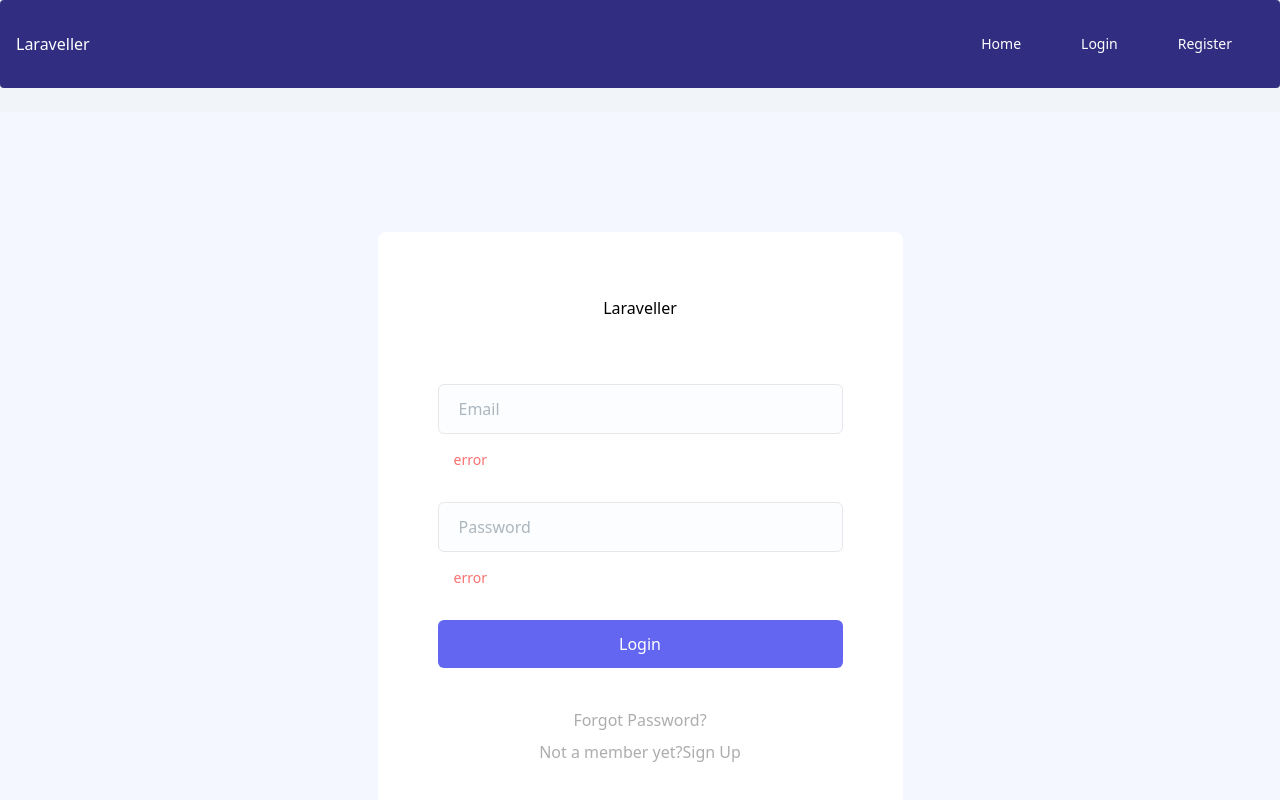
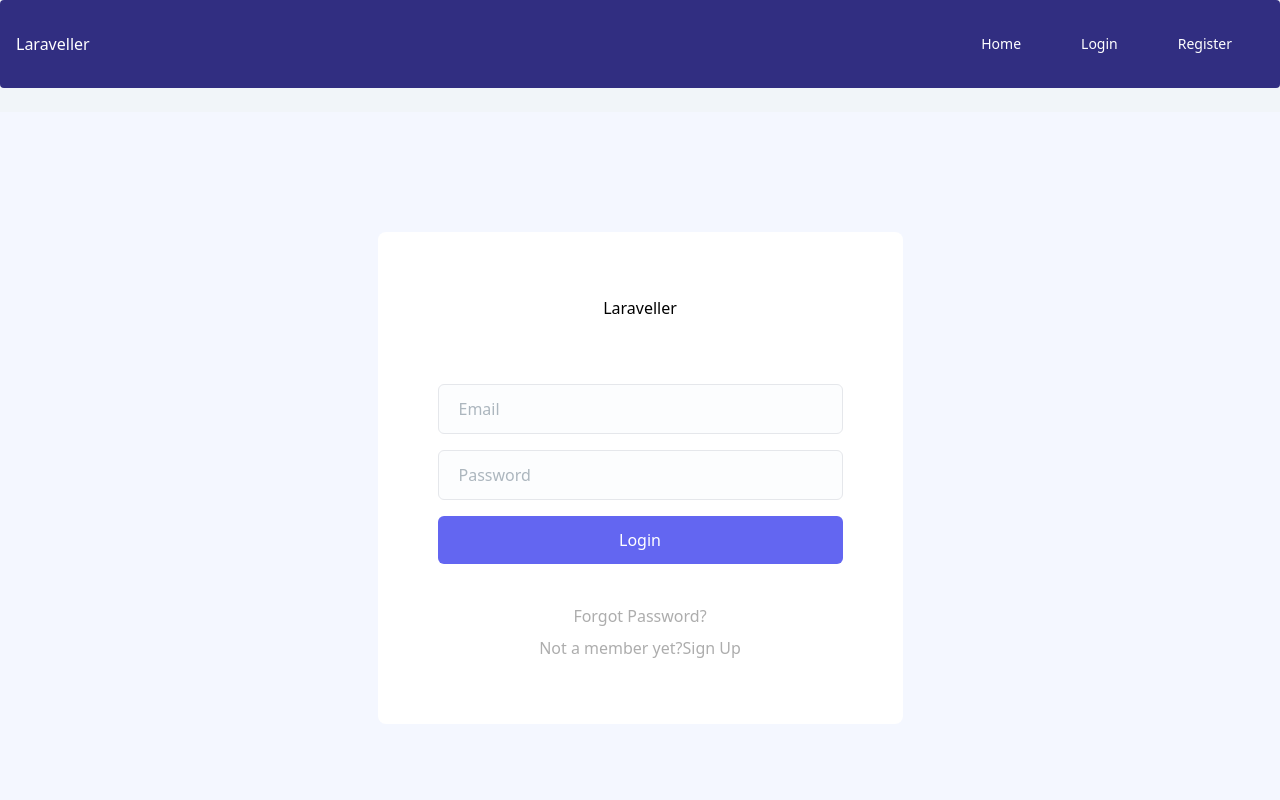
Before and after one commit to tonyxhepa/react-authentication-with-breeze-api, a React (Vite) app: page /login in a window 1280 px wide. Shown: the top 800 px of the page. Built offline with nearby package versions, Linux system fonts and the light colour scheme.

Commit message:
register and login errors

```diff
--- a/src/components/Login.jsx
+++ b/src/components/Login.jsx
@@ -5,17 +5,23 @@ import axios from "../api/axios";
 const Login = () => {
   const [email, setEmail] = useState("");
   const [password, setPassword] = useState("");
+  const [errors, setErrors] = useState([]);
   const navigate = useNavigate();
+
+  const csrf = () => axios.get("/sanctum/csrf-cookie");
 
   const handleLogin = async (event) => {
     event.preventDefault();
+    await csrf();
     try {
       await axios.post("/login", { email, password });
       setEmail("");
       setPassword("");
       navigate("/");
     } catch (e) {
-      console.log(e);
+      if (e.response.status === 422) {
+        setErrors(e.response.data.errors);
+      }
     }
   };
 
@@ -62,9 +68,13 @@ const Login = () => {
                     focus-visible:shadow-none
                   "
                   />
-                  <div className="flex">
-                    <span className="text-red-400 text-sm m-2 p-2">error</span>
-                  </div>
+                  {errors.email && (
+                    <div className="flex">
+                      <span className="text-red-400 text-sm m-2 p-2">
+                        {errors.email[0]}
+                      </span>
+                    </div>
+                  )}
                 </div>
                 <div className="mb-4">
                   <input
@@ -87,9 +97,13 @@ const Login = () => {
                     focus-visible:shadow-none
                   "
                   />
-                  <div className="flex">
-                    <span className="text-red-400 text-sm m-2 p-2">error</span>
-                  </div>
+                  {errors.password && (
+                    <div className="flex">
+                      <span className="text-red-400 text-sm m-2 p-2">
+                        {errors.password[0]}
+                      </span>
+                    </div>
+                  )}
                 </div>
                 <div className="mb-10">
                   <button
--- a/src/components/Register.jsx
+++ b/src/components/Register.jsx
@@ -7,11 +7,14 @@ const Register = () => {
   const [email, setEmail] = useState("");
   const [password, setPassword] = useState("");
   const [password_confirmation, setPasswordConfirmation] = useState("");
+  const [errors, setErrors] = useState([]);
   const navigate = useNavigate();
+
+  const csrf = () => axios.get("/sanctum/csrf-cookie");
 
   const handleRegister = async (event) => {
     event.preventDefault();
-
+    await csrf();
     try {
       await axios.post("/register", {
         name,
@@ -25,7 +28,9 @@ const Register = () => {
       setName("");
       navigate("/");
     } catch (e) {
-      console.log(e);
+      if (e.response.status === 422) {
+        setErrors(e.response.data.errors);
+      }
     }
   };
 
@@ -72,9 +77,13 @@ const Register = () => {
                     focus-visible:shadow-none
                   "
                   />
+                  {errors.name && (
                     <div className="flex">
-                    <span className="text-red-400 text-sm m-2 p-2">error</span>
+                      <span className="text-red-400 text-sm m-2 p-2">
+                        {errors.name[0]}
+                      </span>
                     </div>
+                  )}
                 </div>
                 <div className="mb-4">
                   <input
@@ -97,9 +106,13 @@ const Register = () => {
                     focus-visible:shadow-none
                   "
                   />
+                  {errors.email && (
                     <div className="flex">
-                    <span className="text-red-400 text-sm m-2 p-2">error</span>
+                      <span className="text-red-400 text-sm m-2 p-2">
+                        {errors.email[0]}
+                      </span>
                     </div>
+                  )}
                 </div>
                 <div className="mb-4">
                   <input
@@ -122,9 +135,13 @@ const Register = () => {
                     focus-visible:shadow-none
                   "
                   />
+                  {errors.password && (
                     <div className="flex">
-                    <span className="text-red-400 text-sm m-2 p-2">error</span>
+                      <span className="text-red-400 text-sm m-2 p-2">
+                        {errors.password[0]}
+                      </span>
                     </div>
+                  )}
                 </div>
                 <div className="mb-4">
                   <input
@@ -147,9 +164,6 @@ const Register = () => {
                     focus-visible:shadow-none
                   "
                   />
-                  <div className="flex">
-                    <span className="text-red-400 text-sm m-2 p-2">error</span>
-                  </div>
                 </div>
                 <div className="mb-10">
                   <button
```
Lines whose indentation alone changed are shown as unchanged.
